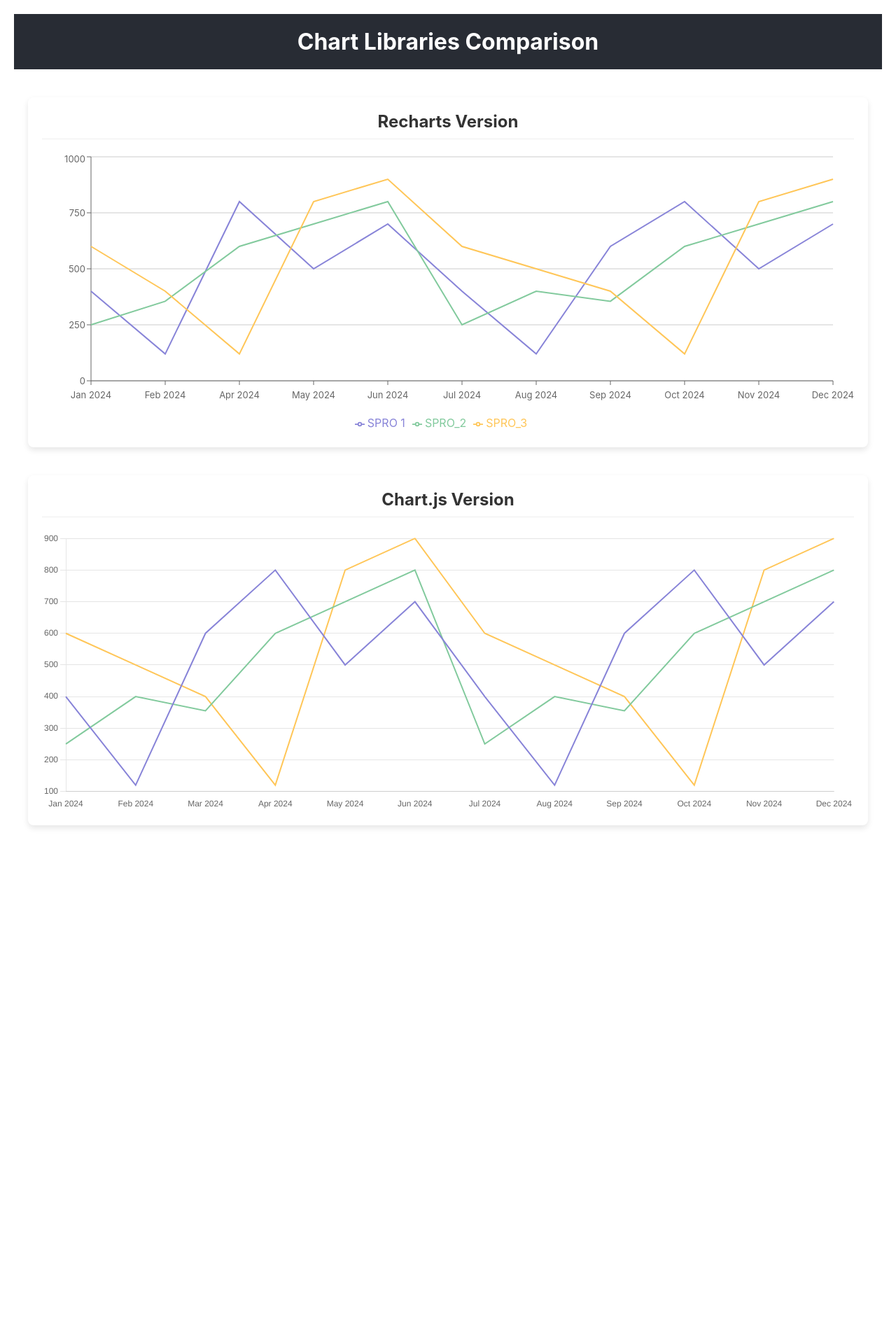
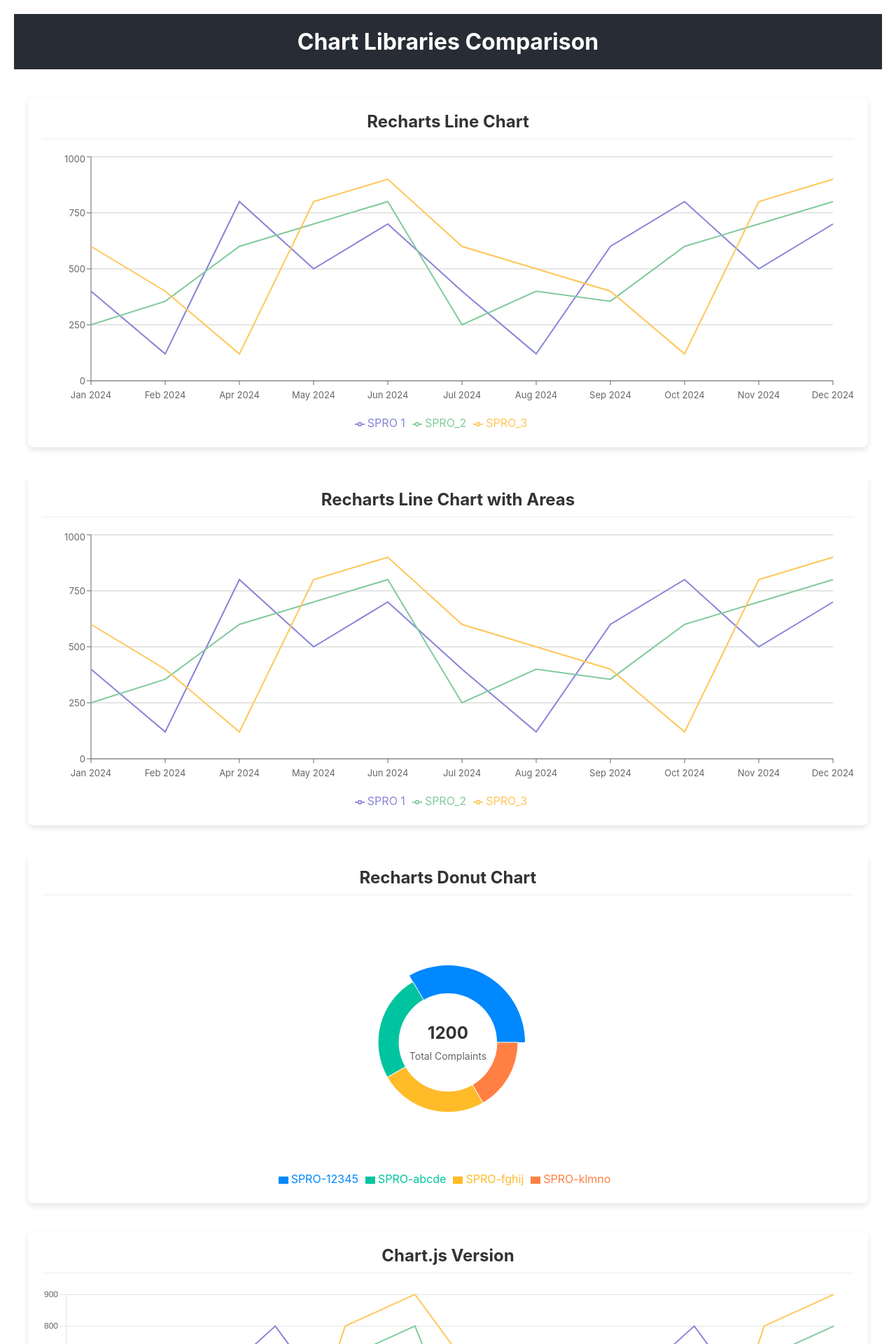
Before and after one commit to nbirne/chart-libraries, a React (Create React App) app: page / in a window 1280 px wide. Shown: the top 1920 px of the page at 70% size. Before the commit the page ends 1259 px from the top, so only its background shows below. Built offline with nearby package versions, Linux system fonts and the light colour scheme.

Commit message:
Update App.js

```diff
--- a/src/App.js
+++ b/src/App.js
@@ -1,7 +1,9 @@
 import React from 'react';
 import './App.css';
 import RechartsChart from './components/RechartsChart';
+import RechartsChartAreas from './components/RechartsChartAreas';
 import ChartJSChart from './components/ChartJSChart';
+import RechartsDonutChart from './components/RechartsDonutChart';
 
 function App() {
   return (
@@ -11,8 +13,16 @@ function App() {
       </header>
       <main>
         <section>
-          <h2>Recharts Version</h2>
+          <h2>Recharts Line Chart</h2>
           <RechartsChart />
+        </section>
+        <section>
+          <h2>Recharts Line Chart with Areas</h2>
+          <RechartsChartAreas />
+        </section>
+        <section>
+          <h2>Recharts Donut Chart</h2>
+          <RechartsDonutChart />
         </section>
         <section>
           <h2>Chart.js Version</h2>
```
